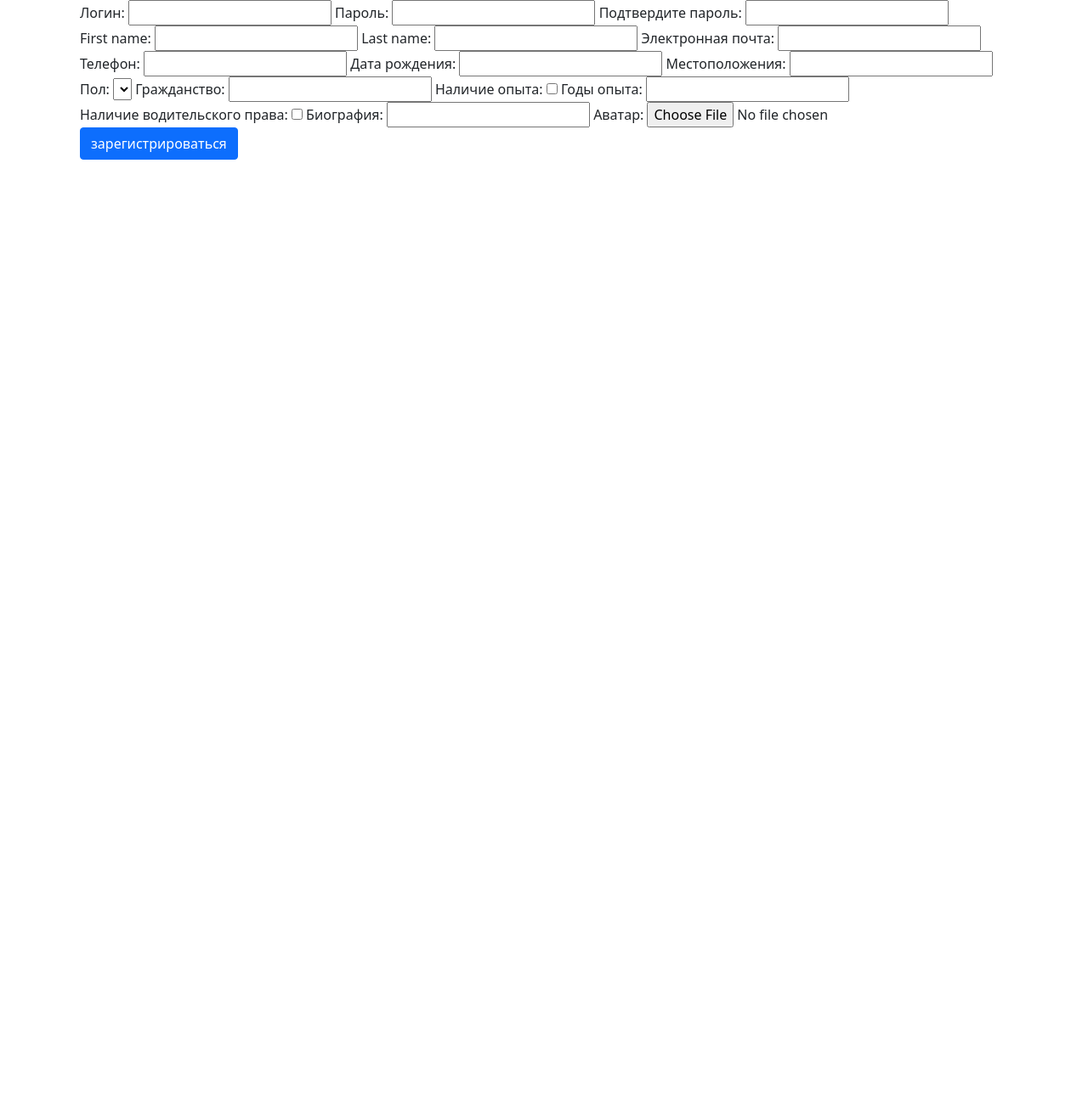
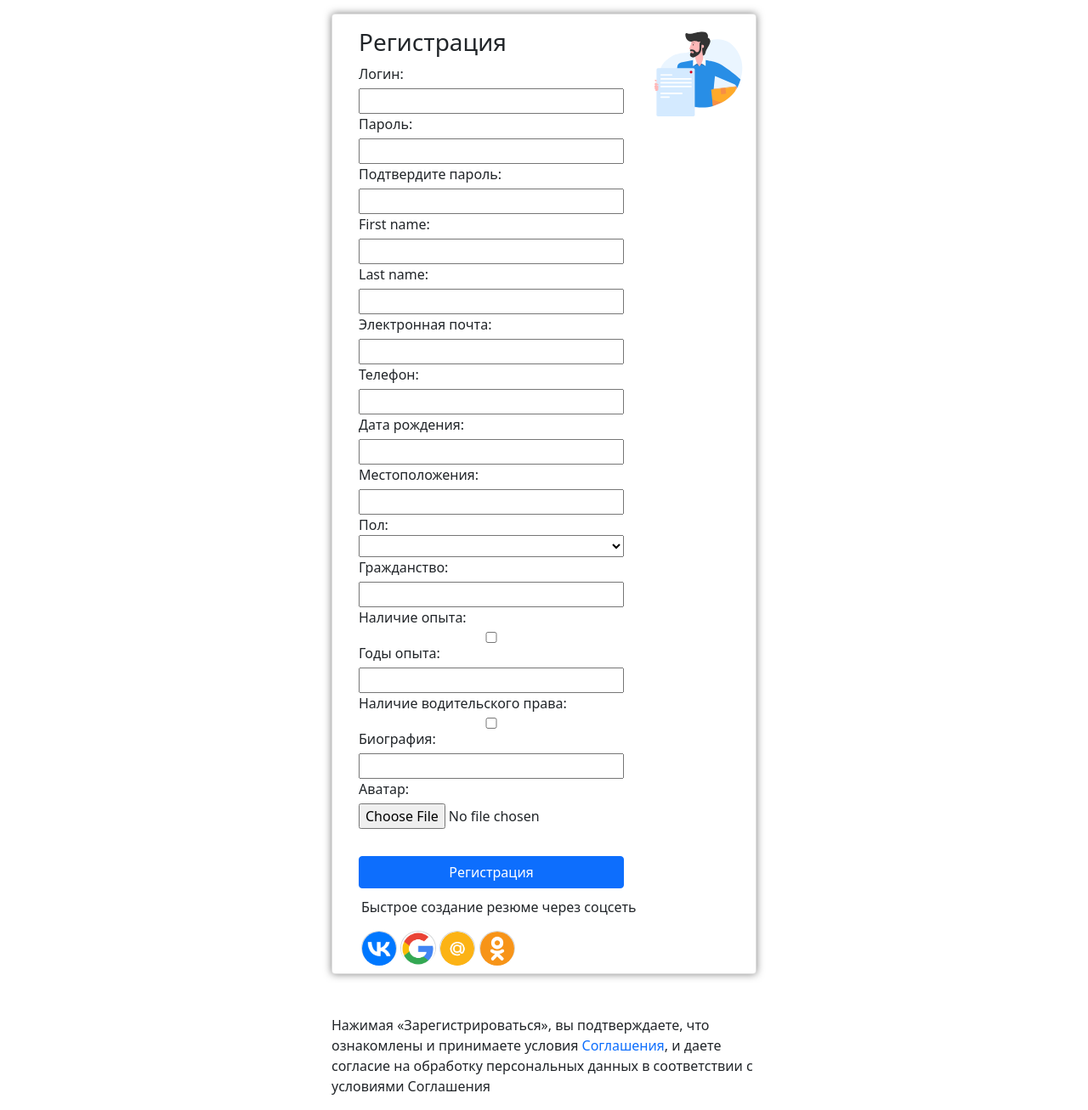
Before and after one commit to nurlansapyzhan/labwork_68_team_5, a Django app: page /auth/register/ in a window 1280 px wide. Shown: the part 50-1357 px from the top of the page at 85% size. Before the commit the page ends 238 px from the top, so only its background shows below. Run offline with Django 4.2, Linux system fonts and the light colour scheme; lists and menus that the app fills with data are empty.

Commit message:
#1 Registration styles
Добавил стилей к форме регистрации. Изменил файл register.html, добавил нужную разметку. Скопировал заглушки с регистрацией через соц сети из login_applicant.html Добавил блок с политикой конфиденциальности.

```diff
--- a/accounts/forms.py
+++ b/accounts/forms.py
@@ -10,7 +10,7 @@ class LoginForm(forms.Form):
                                widget=forms.TextInput(
                                    attrs={'placeholder': 'Электронная почта или телефон'}))
     password = forms.CharField(required=True, label='',
-                               widget=forms.PasswordInput)
+                               widget=forms.PasswordInput(attrs={'placeholder': "Пароль"}))
 
     username.widget.attrs.update({'class': 'login_input'})
     password.widget.attrs.update({'class': 'login_input mt-2'})
--- a/accounts/templates/register.html
+++ b/accounts/templates/register.html
@@ -7,10 +7,67 @@
 {% endblock %}
 {% block content %}
     <div class="container">
-        <form method="post">
-            {% csrf_token %}
-            {{ form }}
-            <input type="submit" value="зарегистрироваться" class="btn btn-primary">
-        </form>
+        <div class="cards">
+            <div class="card mt-3">
+                <div class="form_block ms-3">
+                    <div class="form_inputs_block">
+                        <div class="form_inputs_header mt-3">
+                            <h3>Регистрация</h3>
+                        </div>
+                        <form method="post" class="register_form">
+                            {% csrf_token %}
+                            {{ form }}
+                            <br>
+                            <input type="submit" value="Регистрация" class="btn btn-primary mt-2">
+                        </form>
+                    </div>
+                    <div class="form_image_block mt-3" id="image_block"></div>
+                </div>
+                <div class="card_links_block">
+                    <p>Быстрое создание резюме через соцсеть</p>
+                    <span class="socials_logos">
+                    <a href="#" class="social_logos_link" title="Вконтакте">
+                        <img src="/static/images/vk_logo.png" alt="vk" class="social_logos_image">
+                    </a>
+                    </span>
+                    <span class="socials_logos">
+                    <a href="#" class="social_logos_link" title="Google">
+                        <img src="/static/images/google_logo.png" alt="google" class="social_logos_image">
+                    </a>
+                    </span>
+                    <span class="socials_logos">
+                    <a href="#" class="social_logos_link" title="Мой мир">
+                        <img src="/static/images/my_world.png" alt="Мой мир" class="social_logos_image">
+                    </a>
+                    </span>
+                    <span class="socials_logos">
+                    <a href="#" class="social_logos_link" title="Одноклассники">
+                        <img src="/static/images/odnoklassniki.png" alt="Одноклассники" class="social_logos_image">
+                    </a>
+                    </span>
+                </div>
+            </div>
+            <div class="privacy_policy mt-5">
+                <p class="privacy_policy_text">
+                    Нажимая «Зарегистрироваться», вы подтверждаете, что ознакомлены и принимаете условия
+                    <a href="#" class="privacy_policy_link">Соглашения</a>, и даете согласие на обработку персональных
+                    данных в соответствии с условиями Соглашения
+                </p>
+            </div>
+        </div>
     </div>
+    <script>
+        let applicantRadio = document.getElementById('id_is_applicant_0')
+        let employerRadio = document.getElementById('id_is_applicant_1')
+        let usernameInput = document.getElementById('id_username')
+        let imageBlock = document.getElementById('image_block')
+        applicantRadio.addEventListener('click', () => {
+            usernameInput.placeholder = 'Имя пользователя';
+            imageBlock.style.backgroundImage = 'url("/static/images/applicant.svg")';
+        });
+        employerRadio.addEventListener('click', () => {
+            usernameInput.placeholder = 'Имя компании';
+            imageBlock.style.backgroundImage = 'url("/static/images/employer.svg")'
+        })
+    </script>
 {% endblock %}
--- a/labwork_68/settings.py
+++ b/labwork_68/settings.py
@@ -81,7 +81,7 @@ DATABASES = {
         'ENGINE': 'django.db.backends.postgresql',
         'NAME': 'headhunter',
         'USER': 'postgres',
-        'PASSWORD': 'kuka2305',
+        'PASSWORD': '21061998',
         'HOST': 'localhost',
         'PORT': ''
     }
--- a/static/css/style.css
+++ b/static/css/style.css
@@ -85,54 +85,63 @@
     margin: 10px 0 10px 34px;
 }
 
-.form_inputs_button{
+.form_inputs_button {
     margin-bottom: 10px;
 }
 
-.form_inputs_button_link{
+.form_inputs_button_link {
     text-decoration: none;
     color: #1785e5;
 }
 
-.form_inputs_button_link:hover{
+.form_inputs_button_link:hover {
     color: white;
 }
 
-.employer_login_button{
+.employer_login_button {
     background-color: white;
 }
 
-.employer_login_button:hover{
+.employer_login_button:hover {
     background-color: #1785e5;
 }
 
-.privacy_policy{
+.privacy_policy {
     width: 500px;
 }
 
-.privacy_policy_link{
+.privacy_policy_link {
     text-decoration: none;
 }
 
-.footer{
+.footer {
     background-color: black;
 }
 
-.footer_header{
+.footer_header {
     color: white;
 }
 
-.copyright{
+.copyright {
     color: white;
 }
 
-.wrapper{
+.wrapper {
     position: relative;
     min-height: 100%;
 }
 
-.row_custom{
+.row_custom {
     position: absolute;
     bottom: 0;
     left: 0;
 }
+
+.register_form {
+    display: flex;
+    flex-direction: column;
+}
+
+input {
+    margin-top: 5px;
+}
```
